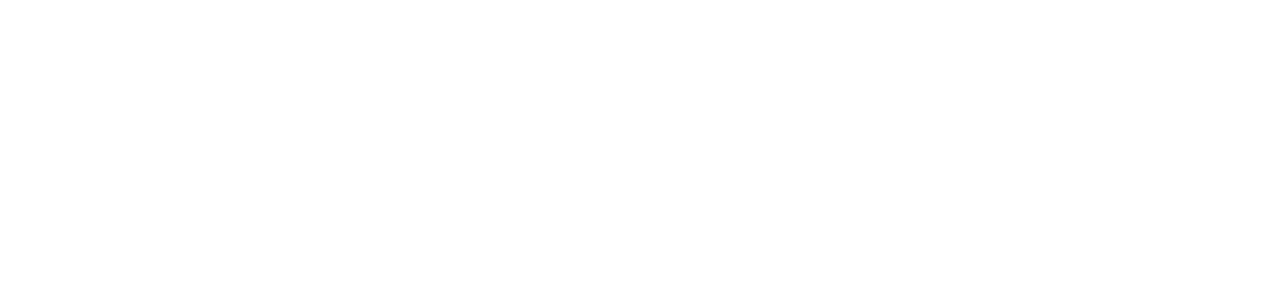
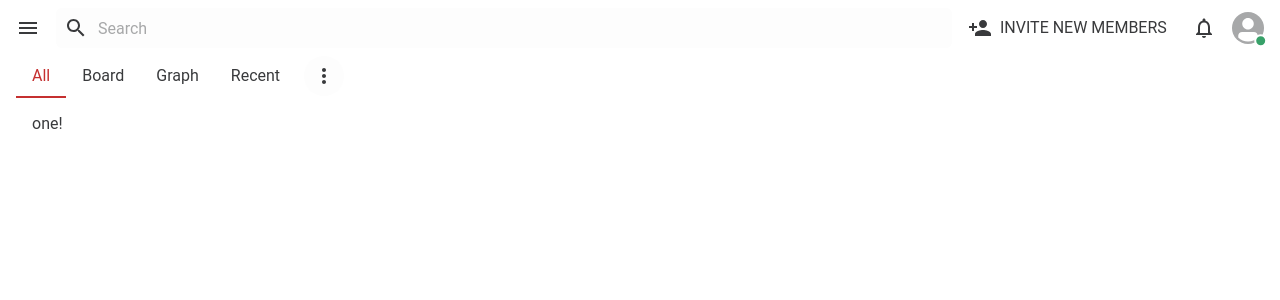
Before and after one commit to muskaanshah/editor, a React (Create React App) app: page / in a window 1280 px wide. Shown: the top 300 px of the page. Built offline with nearby package versions, Linux system fonts and the light colour scheme.

Commit message:
style: top bar

```diff
--- a/package.json
+++ b/package.json
@@ -6,6 +6,7 @@
     "@chakra-ui/react": "^1.8.8",
     "@emotion/react": "^11.0.0",
     "@emotion/styled": "^11.0.0",
+    "@mui/icons-material": "^5.8.0",
     "@testing-library/jest-dom": "^5.9.0",
     "@testing-library/react": "^10.2.1",
     "@testing-library/user-event": "^12.0.2",
--- a/src/App.js
+++ b/src/App.js
@@ -1,8 +1,13 @@
 import React from 'react';
 import { Box } from '@chakra-ui/react';
+import { TopBar } from './components';
 
 function App() {
-  return <Box></Box>;
+  return (
+    <Box>
+      <TopBar />
+    </Box>
+  );
 }
 
 export default App;
--- a/src/components/TopBar.jsx
+++ b/src/components/TopBar.jsx
@@ -0,0 +1,83 @@
+import {
+  Avatar,
+  AvatarBadge,
+  Box,
+  Button,
+  HStack,
+  IconButton,
+  Input,
+  InputGroup,
+  InputLeftElement,
+  Tab,
+  TabList,
+  TabPanel,
+  TabPanels,
+  Tabs,
+  Text,
+  VStack,
+} from '@chakra-ui/react';
+import MenuIcon from '@mui/icons-material/Menu';
+import MoreVertIcon from '@mui/icons-material/MoreVert';
+import NotificationsNoneIcon from '@mui/icons-material/NotificationsNone';
+import PersonAddIcon from '@mui/icons-material/PersonAdd';
+import SearchIcon from '@mui/icons-material/Search';
+import { focusNone } from '../styles/globalStyles';
+
+const TopBar = () => {
+  return (
+    <Box px={4} py={2}>
+      <VStack align="flex-start">
+        <HStack w="full" spacing={4}>
+          <MenuIcon cursor="pointer" />
+          <InputGroup flexGrow="2">
+            <InputLeftElement pointerEvents="none" children={<SearchIcon />} />
+            <Input variant="filled" placeholder="Search" />
+          </InputGroup>
+          <HStack
+            align="center"
+            minWidth={{ base: 0, md: '52' }}
+            cursor="pointer"
+          >
+            <PersonAddIcon />
+            <Text display={{ base: 'none', md: 'block' }}>
+              INVITE NEW MEMBERS
+            </Text>
+          </HStack>
+          <NotificationsNoneIcon cursor="pointer" />
+          <Avatar size="sm" cursor="pointer">
+            <AvatarBadge boxSize="1em" bg="green.500" />
+          </Avatar>
+        </HStack>
+        <HStack align="flex-start">
+          <Tabs>
+            <TabList sx={{ borderBottom: 'none' }}>
+              <Tab sx={focusNone}>All</Tab>
+              <Tab sx={focusNone}>Board</Tab>
+              <Tab sx={focusNone}>Graph</Tab>
+              <Tab sx={focusNone}>Recent</Tab>
+            </TabList>
+            <TabPanels>
+              <TabPanel>
+                <p>one!</p>
+              </TabPanel>
+              <TabPanel>
+                <p>two!</p>
+              </TabPanel>
+              <TabPanel>
+                <p>three!</p>
+              </TabPanel>
+            </TabPanels>
+          </Tabs>
+          <IconButton
+            borderRadius={50}
+            icon={<MoreVertIcon />}
+            sx={focusNone}
+            _hover={{ backgroundColor: 'transparent' }}
+          />
+        </HStack>
+      </VStack>
+    </Box>
+  );
+};
+
+export { TopBar };
--- /dev/null
+++ b/src/components/index.js
@@ -0,0 +1 @@
+export { TopBar } from './TopBar';
--- a/src/index.js
+++ b/src/index.js
@@ -1,7 +1,8 @@
 import React, { StrictMode } from 'react';
 import ReactDOM from 'react-dom';
-import { ChakraProvider, ColorModeScript, theme } from '@chakra-ui/react';
+import { ChakraProvider, ColorModeScript } from '@chakra-ui/react';
 import App from './App';
+import { theme } from './styles/theme';
 
 ReactDOM.render(
   <StrictMode>
--- a/src/styles/globalStyles.js
+++ b/src/styles/globalStyles.js
@@ -1,70 +1,5 @@
-const TopBarStyles = {
-  display: 'flex',
-  px: '4',
-  justifyContent: 'center',
-  flexDirection: 'column',
-  position: 'sticky',
-  top: '0',
-  h: { base: '14', md: '16' },
-  backdropFilter: 'auto',
-  backdropBlur: '8px',
-  zIndex: 'docked',
-};
-
-const CloseButtonBlack = {
-  variant: 'ghost',
-  pos: 'absolute',
-  top: '0',
-  right: '0',
-  w: '20px',
-  minW: '20px',
-  h: '20px',
-  minH: '20px',
-  size: 'sm',
-  color: 'white',
-  p: '0',
-  borderRadius: 'full',
-  backgroundColor: 'blackAlpha.500',
+const focusNone = {
   _focus: { border: 'none' },
 };
 
-const AuthInputStyles = {
-  bg: 'gray.100',
-  border: '0',
-  color: 'gray.800',
-};
-
-const submitButtonStyles = {
-  mt: '8',
-  w: 'full',
-  bgColor: 'gray.100',
-  color: 'gray.900',
-};
-
-const UploadButton = {
-  color: 'inherit',
-  _focus: { border: 'none' },
-};
-
-const FormLabelStyles = {
-  _focus: { border: 'none' },
-  className: 'custom-file-upload',
-  m: '0',
-  cursor: 'pointer',
-};
-
-const LinkButtonStyles = {
-  _focus: { border: 'none' },
-  color: 'inherit',
-  fontWeight: '400',
-};
-
-export {
-  TopBarStyles,
-  CloseButtonBlack,
-  AuthInputStyles,
-  submitButtonStyles,
-  UploadButton,
-  FormLabelStyles,
-  LinkButtonStyles,
-};
+export { focusNone };
--- a/src/styles/theme.js
+++ b/src/styles/theme.js
@@ -4,10 +4,10 @@ import {
   withDefaultColorScheme,
 } from '@chakra-ui/react';
 
-const config = {
-  initialColorMode: 'light',
-  useSystemColorMode: false,
-};
+// const config = {
+//   useSystemColorMode: false,
+//   initialColorMode: 'light',
+// };
 
 const colors = {
   gray: {
@@ -29,12 +29,6 @@ const fonts = {
   body: `Roboto, ${base.fonts?.body}`,
 };
 
-const textStyles = {
-  logo: {
-    fontFamily: 'Abel',
-  },
-};
-
 export const components = {
   Button: {
     baseStyle: {
@@ -45,25 +39,25 @@ export const components = {
   },
 };
 
-const styles = {
-  global: props => ({
-    'html, body': {
-      bg: props.colorMode === 'light' ? 'gray.100' : 'gray.900',
-    },
-  }),
-};
+// const styles = {
+//   global: props => ({
+//     'html, body': {
+//       bg: props.colorMode === 'light' ? 'gray.900' : 'gray.100',
+//       color: props.colorMode === 'light' ? 'gray.100' : 'gray.900',
+//     },
+//   }),
+// };
 
 export const theme = extendTheme(
   {
     colors,
     fonts,
-    config,
-    styles,
-    textStyles,
+    // config,
+    // styles,
     components,
   },
   withDefaultColorScheme({
-    colorScheme: 'blue',
-    components: ['Button'],
+    colorScheme: 'red',
+    components: ['Tabs'],
   })
 );
```
Also changed, not shown: 1 other file (tests, documents, lock files or other folders).
